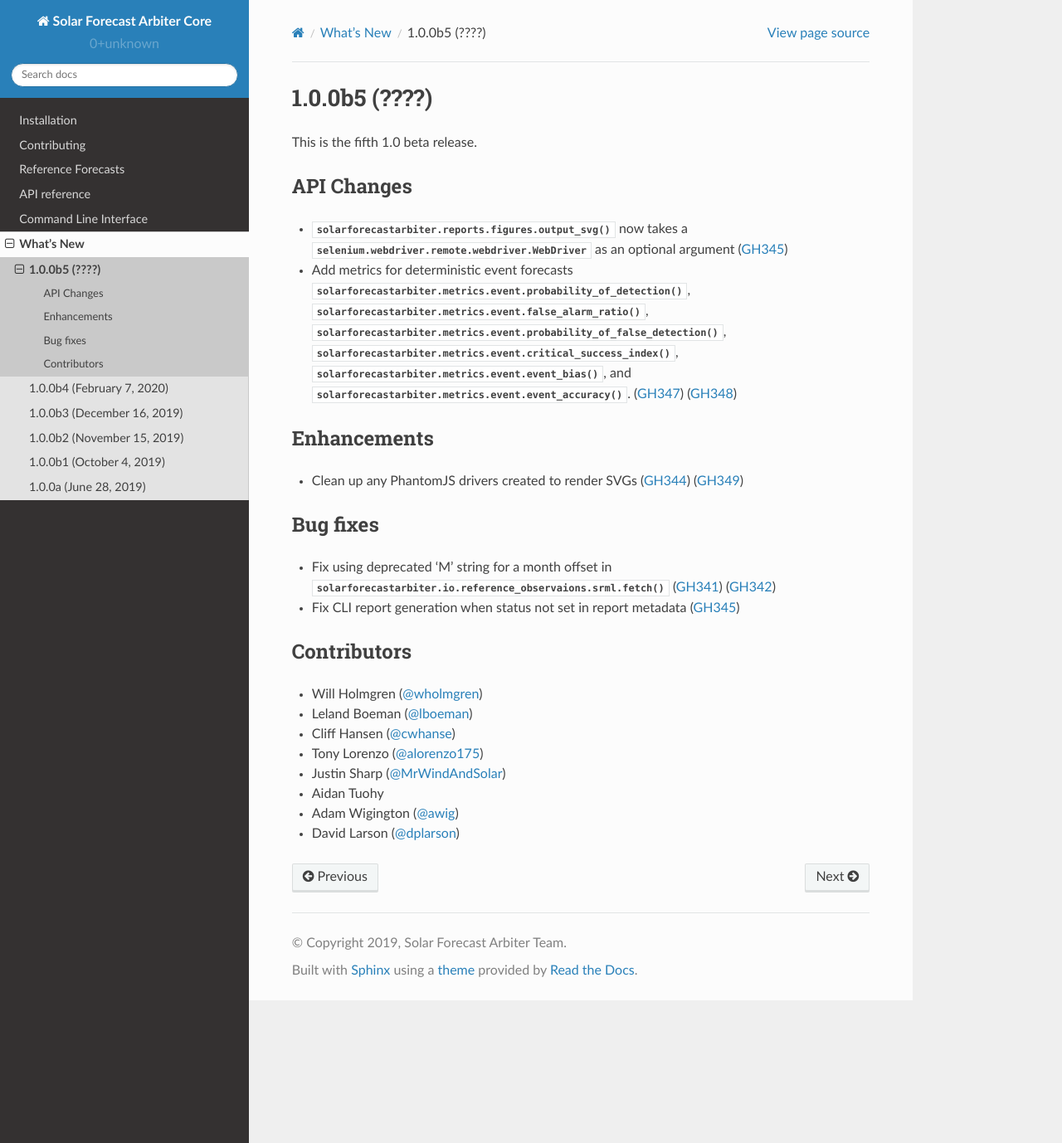
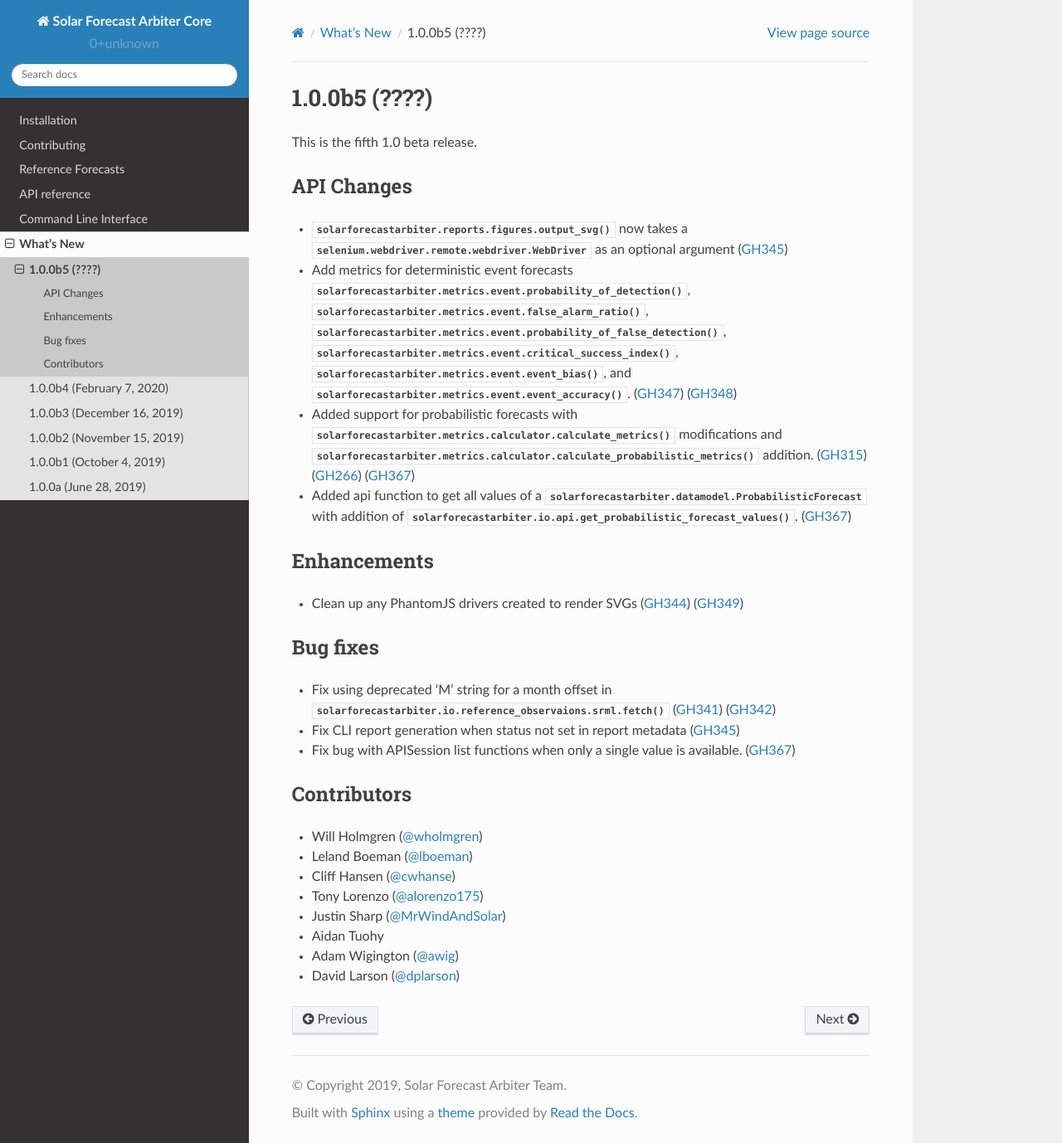
Before and after one commit to SolarArbiter/solarforecastarbiter-core, a Sphinx documentation site: the page built from docs/source/whatsnew/1.0.0b5.rst, in a window 1280 px wide and 1378 px high. Shown: the whole window at 83% size. Built offline with Sphinx 7.4.7 and the Read the Docs theme 2.0.0, drawn with Linux system fonts in a browser that asks for light colours.

Commit message:
Updating API documentation and whatsnew for PR #367

```diff
--- a/docs/source/api.rst
+++ b/docs/source/api.rst
@@ -352,6 +352,7 @@ Probabilistic Forecasts
    io.api.APISession.get_probabilistic_forecast
    io.api.APISession.list_probabilistic_forecasts
    io.api.APISession.create_probabilistic_forecast
+   io.api.APISession.get_probabilistic_forecast_values
    io.api.APISession.get_probabilistic_forecast_constant_value
    io.api.APISession.get_probabilistic_forecast_constant_value_values
    io.api.APISession.post_probabilistic_forecast_constant_value_values
@@ -420,6 +421,7 @@ Entry points for calculating metrics for
 
    metrics.calculator.calculate_metrics
    metrics.calculator.calculate_deterministic_metrics
+   metrics.calculator.calculate_probabilistic_metrics
 
 Preprocessing
 -------------
--- a/docs/source/whatsnew/1.0.0b5.rst
+++ b/docs/source/whatsnew/1.0.0b5.rst
@@ -18,6 +18,11 @@ API Changes
   :py:func:`solarforecastarbiter.metrics.event.critical_success_index`,
   :py:func:`solarforecastarbiter.metrics.event.event_bias`, and
   :py:func:`solarforecastarbiter.metrics.event.event_accuracy`. (:issue:`347`) (:pull:`348`)
+* Added support for probabilistic forecasts with
+  :py:func:`solarforecastarbiter.metrics.calculator.calculate_metrics` modifications and
+  :py:func:`solarforecastarbiter.metrics.calculator.calculate_probabilistic_metrics` addition. (:issue:`315`) (:issue:`266`) (:pull:`367`)
+* Added api function to get all values of a :py:class:`solarforecastarbiter.datamodel.ProbabilisticForecast` with addition of
+  :py:func:`solarforecastarbiter.io.api.get_probabilistic_forecast_values`. (:pull:`367`)
 
 
 Enhancements
@@ -32,6 +37,8 @@ Bug fixes
   (:issue:`341`) (:pull:`342`)
 * Fix CLI report generation when status not set in report metadata
   (:pull:`345`)
+* Fix bug with APISession list functions when only a single value is available.
+  (:pull:`367`)
 
 
 Contributors
```
